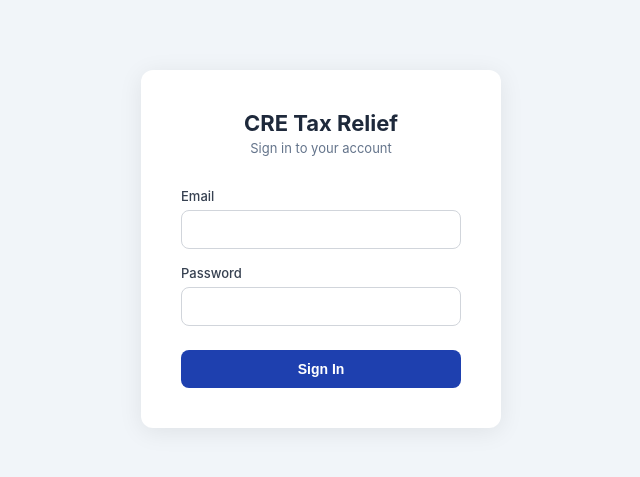
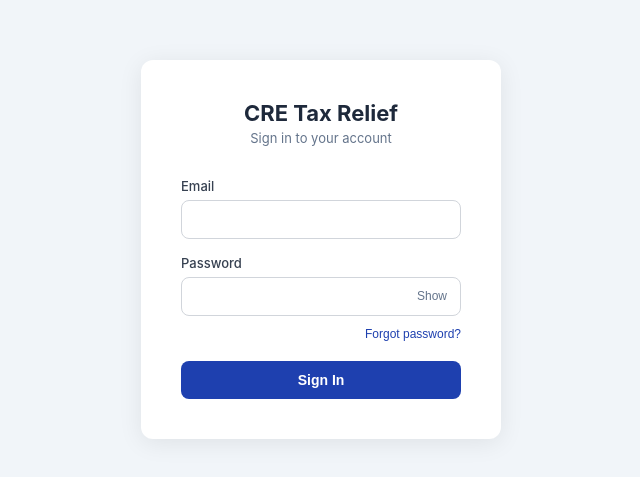
Before and after one commit to michaeljkolbus-crypto/CRE_Taxes, a React (Vite) app: page /login in a window 1280 px wide. Shown: the part 151-628 px from the top of the page, without its empty margins (319-959 px from the left). Built offline with nearby package versions, Linux system fonts and the light colour scheme.

Commit message:
Add show password + forgot password to login

```diff
--- a/src/pages/LoginPage.jsx
+++ b/src/pages/LoginPage.jsx
@@ -4,8 +4,11 @@ import { supabase } from '../lib/supabase'
 export default function LoginPage() {
   const [email, setEmail] = useState('')
   const [password, setPassword] = useState('')
+  const [showPassword, setShowPassword] = useState(false)
   const [error, setError] = useState('')
   const [loading, setLoading] = useState(false)
+  const [mode, setMode] = useState('login') // 'login' | 'reset'
+  const [resetSent, setResetSent] = useState(false)
 
   async function handleLogin(e) {
     e.preventDefault()
@@ -16,30 +19,111 @@ export default function LoginPage() {
     setLoading(false)
   }
 
+  async function handleReset(e) {
+    e.preventDefault()
+    setError('')
+    setLoading(true)
+    const { error } = await supabase.auth.resetPasswordForEmail(email, {
+      redirectTo: window.location.origin + '/reset-password'
+    })
+    if (error) setError(error.message)
+    else setResetSent(true)
+    setLoading(false)
+  }
+
   return (
     <div style={{ display:'flex', alignItems:'center', justifyContent:'center', minHeight:'100vh', background:'#f1f5f9' }}>
       <div style={{ background:'#fff', borderRadius:12, padding:40, width:360, boxShadow:'0 4px 24px rgba(0,0,0,0.08)' }}>
         <div style={{ textAlign:'center', marginBottom:32 }}>
           <h1 style={{ fontSize:22, fontWeight:700, color:'#1e293b', marginBottom:4 }}>CRE Tax Relief</h1>
-          <p style={{ color:'#64748b', fontSize:13 }}>Sign in to your account</p>
+          <p style={{ color:'#64748b', fontSize:13 }}>
+            {mode === 'login' ? 'Sign in to your account' : 'Reset your password'}
+          </p>
         </div>
+
+        {mode === 'login' ? (
           <form onSubmit={handleLogin}>
             <div style={{ marginBottom:16 }}>
               <label style={{ display:'block', fontSize:13, fontWeight:500, color:'#374151', marginBottom:6 }}>Email</label>
-            <input type="email" value={email} onChange={e => setEmail(e.target.value)} required
-              style={{ width:'100%', padding:'10px 12px', border:'1px solid #d1d5db', borderRadius:8, fontSize:14, outline:'none' }} />
+              <input
+                type="email" value={email} onChange={e => setEmail(e.target.value)} required
+                style={{ width:'100%', padding:'10px 12px', border:'1px solid #d1d5db', borderRadius:8, fontSize:14, outline:'none', boxSizing:'border-box' }}
+              />
             </div>
-          <div style={{ marginBottom:24 }}>
+            <div style={{ marginBottom:8 }}>
               <label style={{ display:'block', fontSize:13, fontWeight:500, color:'#374151', marginBottom:6 }}>Password</label>
-            <input type="password" value={password} onChange={e => setPassword(e.target.value)} required
-              style={{ width:'100%', padding:'10px 12px', border:'1px solid #d1d5db', borderRadius:8, fontSize:14, outline:'none' }} />
+              <div style={{ position:'relative' }}>
+                <input
+                  type={showPassword ? 'text' : 'password'}
+                  value={password} onChange={e => setPassword(e.target.value)} required
+                  style={{ width:'100%', padding:'10px 40px 10px 12px', border:'1px solid #d1d5db', borderRadius:8, fontSize:14, outline:'none', boxSizing:'border-box' }}
+                />
+                <button
+                  type="button"
+                  onClick={() => setShowPassword(v => !v)}
+                  style={{ position:'absolute', right:10, top:'50%', transform:'translateY(-50%)', background:'none', border:'none', cursor:'pointer', color:'#64748b', fontSize:12, fontWeight:500, padding:'2px 4px' }}
+                >
+                  {showPassword ? 'Hide' : 'Show'}
+                </button>
+              </div>
+            </div>
+            <div style={{ textAlign:'right', marginBottom:20 }}>
+              <button
+                type="button"
+                onClick={() => { setMode('reset'); setError('') }}
+                style={{ background:'none', border:'none', color:'#1e40af', fontSize:12, cursor:'pointer', padding:0 }}
+              >
+                Forgot password?
+              </button>
             </div>
             {error && <p style={{ color:'#ef4444', fontSize:13, marginBottom:16 }}>{error}</p>}
             <button type="submit" disabled={loading}
-            style={{ width:'100%', padding:'11px', background:'#1e40af', color:'#fff', border:'none', borderRadius:8, fontSize:14, fontWeight:600 }}>
+              style={{ width:'100%', padding:'11px', background:'#1e40af', color:'#fff', border:'none', borderRadius:8, fontSize:14, fontWeight:600, cursor:'pointer' }}>
               {loading ? 'Signing in...' : 'Sign In'}
             </button>
           </form>
+        ) : (
+          <form onSubmit={handleReset}>
+            {resetSent ? (
+              <div style={{ textAlign:'center' }}>
+                <p style={{ color:'#16a34a', fontSize:14, marginBottom:20 }}>
+                  ✓ Check your email for a password reset link.
+                </p>
+                <button
+                  type="button"
+                  onClick={() => { setMode('login'); setResetSent(false) }}
+                  style={{ background:'none', border:'none', color:'#1e40af', fontSize:13, cursor:'pointer' }}
+                >
+                  ← Back to sign in
+                </button>
+              </div>
+            ) : (
+              <>
+                <div style={{ marginBottom:20 }}>
+                  <label style={{ display:'block', fontSize:13, fontWeight:500, color:'#374151', marginBottom:6 }}>Email</label>
+                  <input
+                    type="email" value={email} onChange={e => setEmail(e.target.value)} required
+                    style={{ width:'100%', padding:'10px 12px', border:'1px solid #d1d5db', borderRadius:8, fontSize:14, outline:'none', boxSizing:'border-box' }}
+                  />
+                </div>
+                {error && <p style={{ color:'#ef4444', fontSize:13, marginBottom:16 }}>{error}</p>}
+                <button type="submit" disabled={loading}
+                  style={{ width:'100%', padding:'11px', background:'#1e40af', color:'#fff', border:'none', borderRadius:8, fontSize:14, fontWeight:600, cursor:'pointer', marginBottom:12 }}>
+                  {loading ? 'Sending...' : 'Send Reset Link'}
+                </button>
+                <div style={{ textAlign:'center' }}>
+                  <button
+                    type="button"
+                    onClick={() => { setMode('login'); setError('') }}
+                    style={{ background:'none', border:'none', color:'#64748b', fontSize:12, cursor:'pointer' }}
+                  >
+                    ← Back to sign in
+                  </button>
+                </div>
+              </>
+            )}
+          </form>
+        )}
       </div>
     </div>
   )
```
Lines whose indentation alone changed are shown as unchanged.
